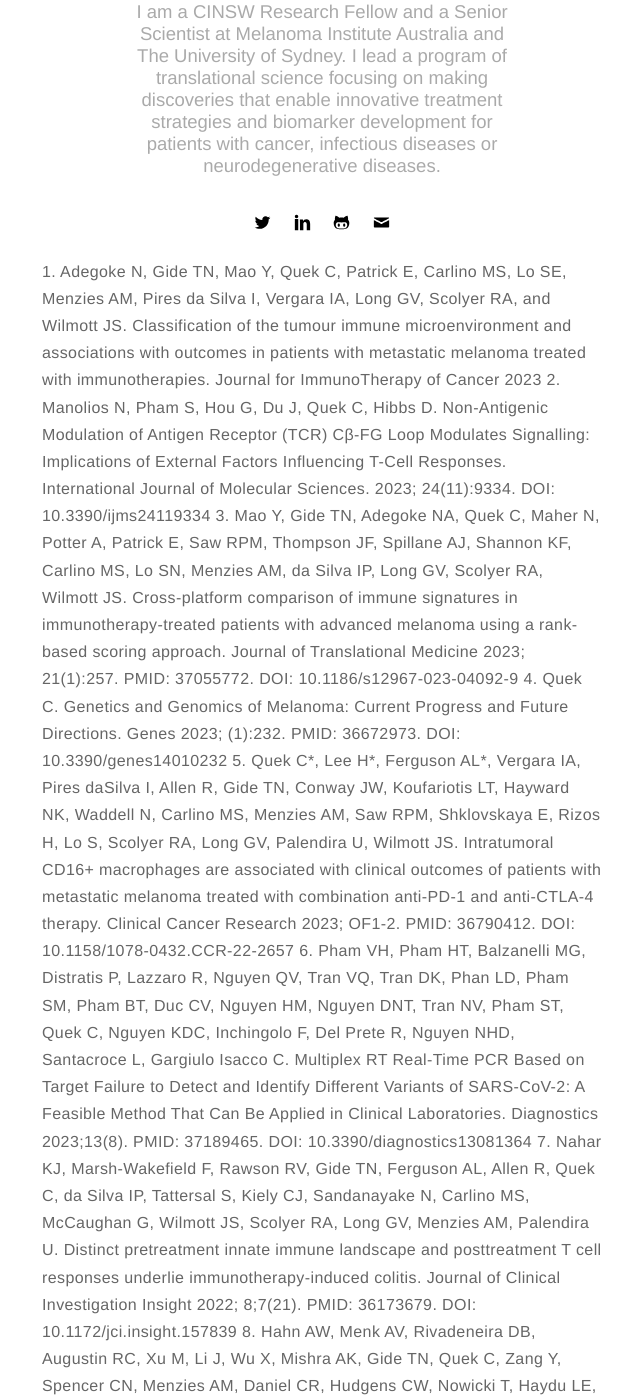
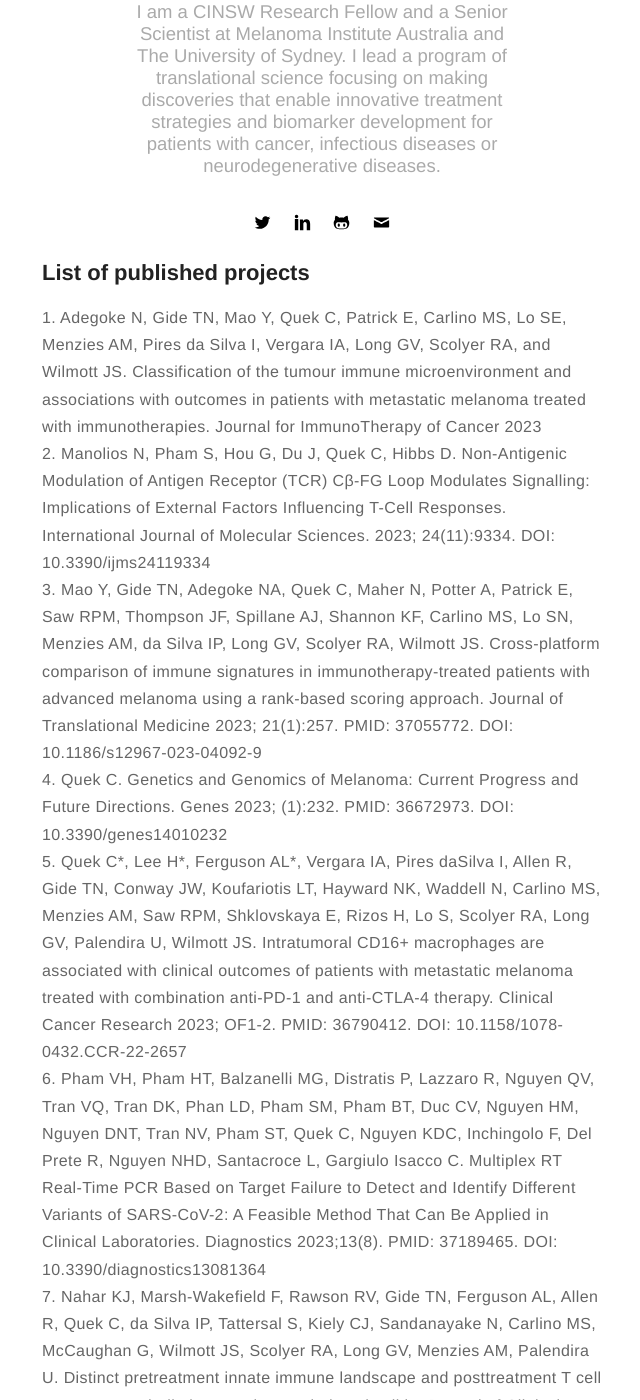
Before and after one commit to cameliaquek/cameliaquek.github.io, a Jekyll site: the page built from projects.html, in a window 1280 px wide and 1400 px high, scrolled down 328 px. Shown: the whole window, without its empty margins (318-958 px from the left). Built offline with Jekyll 4.4.1, drawn with Linux system fonts in a browser that asks for light colours; some of the changed text lies outside the part shown.

Commit message:
Update projects.html

```diff
--- a/projects.html
+++ b/projects.html
@@ -3,40 +3,74 @@ layout: page
 title: Projects
 ---
 
+<h2>List of published projects</h2>
 <p>
   1.	Adegoke N, Gide TN, Mao Y,  Quek C, Patrick E, Carlino MS, Lo SE, Menzies AM, Pires da Silva I, Vergara IA, Long GV, Scolyer RA, and Wilmott JS. Classification of the tumour immune microenvironment and associations with outcomes in patients with metastatic melanoma treated with immunotherapies. Journal for ImmunoTherapy of Cancer 2023
+<br>
   2.	Manolios N, Pham S, Hou G, Du J, Quek C, Hibbs D. Non-Antigenic Modulation of Antigen Receptor (TCR) Cβ-FG Loop Modulates Signalling: Implications of External Factors Influencing T-Cell Responses. International Journal of Molecular Sciences. 2023; 24(11):9334. DOI: 10.3390/ijms24119334
+<br>
   3.	Mao Y, Gide TN, Adegoke NA, Quek C, Maher N, Potter A, Patrick E, Saw RPM, Thompson JF, Spillane AJ, Shannon KF, Carlino MS, Lo SN, Menzies AM, da Silva IP, Long GV, Scolyer RA, Wilmott JS. Cross-platform comparison of immune signatures in immunotherapy-treated patients with advanced melanoma using a rank-based scoring approach. Journal of Translational Medicine 2023; 21(1):257. PMID: 37055772. DOI: 10.1186/s12967-023-04092-9
+<br>
   4.	Quek C. Genetics and Genomics of Melanoma: Current Progress and Future Directions. Genes 2023; (1):232. PMID: 36672973. DOI: 10.3390/genes14010232
+<br>
   5.	Quek C*, Lee H*, Ferguson AL*, Vergara IA, Pires daSilva I, Allen R, Gide TN, Conway JW, Koufariotis LT, Hayward NK, Waddell N, Carlino MS, Menzies AM, Saw RPM, Shklovskaya E, Rizos H, Lo S, Scolyer RA, Long GV, Palendira U, Wilmott JS. Intratumoral CD16+ macrophages are associated with clinical outcomes of patients with metastatic melanoma treated with combination anti-PD-1 and anti-CTLA-4 therapy. Clinical Cancer Research 2023; OF1-2. PMID: 36790412. DOI: 10.1158/1078-0432.CCR-22-2657
+<br>
   6.	Pham VH, Pham HT, Balzanelli MG, Distratis P, Lazzaro R, Nguyen QV, Tran VQ, Tran DK, Phan LD, Pham SM, Pham BT, Duc CV, Nguyen HM, Nguyen DNT, Tran NV, Pham ST, Quek C, Nguyen KDC, Inchingolo F, Del Prete R, Nguyen NHD, Santacroce L, Gargiulo Isacco C. Multiplex RT Real-Time PCR Based on Target Failure to Detect and Identify Different Variants of SARS-CoV-2: A Feasible Method That Can Be Applied in Clinical Laboratories. Diagnostics 2023;13(8). PMID: 37189465. DOI: 10.3390/diagnostics13081364
+<br>
   7.	Nahar KJ, Marsh-Wakefield F, Rawson RV, Gide TN, Ferguson AL, Allen R, Quek C, da Silva IP, Tattersal S, Kiely CJ, Sandanayake N, Carlino MS, McCaughan G, Wilmott JS, Scolyer RA, Long GV, Menzies AM, Palendira U. Distinct pretreatment innate immune landscape and posttreatment T cell responses underlie immunotherapy-induced colitis. Journal of Clinical Investigation Insight 2022; 8;7(21). PMID: 36173679. DOI: 10.1172/jci.insight.157839
+<br>
   8.	Hahn AW, Menk AV, Rivadeneira DB, Augustin RC, Xu M, Li J, Wu X, Mishra AK, Gide TN, Quek C, Zang Y, Spencer CN, Menzies AM, Daniel CR, Hudgens CW, Nowicki T, Haydu LE, Khan MAW, Gopalakrishnan V, Burton EM, Malke J, Simon JM, Bernatchez C, Putluri N, Woodman SE, Vashisht Gopal YN, Guerrieri R, Fischer GM, Wang J, Wani KM, Thompson JF, Lee JE, Hwu P, Ajami N, Gershenwald JE, Long GV, Scolyer RA, Tetzlaff MT, Lazar AJ, Schadendorf D, Wargo JA, Kirkwood JM, DeBerardinis RJ, Liang H, Futreal A, Zhang J, Wilmott JS, Peng W, Davies MA, Delgoffe GM, Najjar YG, McQuade JL. Obesity is associated with altered tumor metabolism in metastatic melanoma. Clinical Cancer Research 2023; 29(1):154-64. PMID: 36166093. DOI: 10.1158/1078-0432.CCR-22-2661
+<br>
   9.	Bai X, and Quek C. Unravelling Tumour Microenvironment in Melanoma at Single-Cell Level and Challenges to Checkpoint Immunotherapy. Genes 2022;13(10):1757. PMID: 36292642. DOI: 10.3390/genes13101757
+<br>
   10.	Ho PT, Balzanelli MG, Distratis P, Lazzaro R, Tran DK, Nguyen KCD, Bui TM, Nguyen TT, Pham ST, Nguyen HSD, Tran VT, Ho TT, Dipalma G, Inchingolo F, Quek C, Pham HT, Isacco CG, Santacroce L, Pham VH. Characteristics of Hepatitis B Virus Genotype and Sub-Genotype in Hepatocellular Cancer Patients in Vietnam. Diagnostics 2022;12(10). PMID: 36292082. DOI: 10.3390/diagnostics12102393
+<br>
   11.	Cheng L, Quek C, Li X, Bellingham SA, Ellett LJ, Shambrook M, Zafar S, Zerr I, Lawson VA, Hill AF. Distribution of microRNA profiles in pre-clinical and clinical forms of murine and human prion disease. Communications Biology. 2021 Mar 25;4(1):411. PMID: 33767334. DOI: 10.1038/s42003-021-01868-x
+<br>
   12.	Quek C, Bai X, Long GV, Scolyer RA, Wilmott JS. High-Dimensional Single-Cell Transcriptomics in Melanoma and Cancer Immunotherapy. Genes 2021; Oct;12(10):1629. PMID: 34681023. DOI: 10.3390/genes12101629
+<br>
   13.	Wu SZ, Roden DL, Al-Eryani G, Bartonicek N, Harvey K, Cazet AS, Chan CL, Junankar S, Hui MN, Millar EA, Beretov J, Horvath L, Joshua AM, Stricker P, Wilmott JS, Quek C, Long GV, Scolyer RA, Yeung BZ, Segara D, Mak C, Warrier S, Powell JE, O'Toole S, Lim E, Swarbrick A. Cryopreservation of human cancers conserves tumour heterogeneity for single-cell multi-omics analysis. Genome Medicine 2021; 13(1):81. PMID: 33971952. DOI: 10.1186/s13073-021-00885-z
+<br>
   14.	Pires da Silva I, Lo S, Quek C, Gonzalez M, Carlino MS, Long GV, Menzies AM. Site-specific response patterns, pseudoprogression, and acquired resistance in patients with melanoma treated with ipilimumab combined with anti-PD-1 therapy. Cancer 2020; 126(1):86-97. PMID: 31584722. DOI: 10.1002/cncr.32522
+<br>
   15.	Quek C*, Gide TN*, Menzies AM, Tasker AT, Shang P, Holst J, Madore J, Lim SY, Velickovic R, Wongchenko M, Yan Y, Lo S, Carlino MS, Guminski A, Saw RPM, Pang A, McGuire HM, Palendira U, Thompson JF, Rizos H, Silva IPD, Batten M, Scolyer RA, Long GV, Wilmott JS. Distinct Immune Cell Populations Define Response to Anti-PD-1 Monotherapy and Anti-PD-1/Anti-CTLA-4 Combined Therapy. Cancer Cell 2019; 35(2):238-55 e6. PMID: 30753825. DOI: 10.1016/j.ccell.2019.01.003
+<br>
   16.	Quek C, Rawson RV, Ferguson PM, Shang P, Silva I, Saw RPM, Shannon K, Thompson JF, Hayward NK, Long GV, Mann GJ, Scolyer RA, Wilmott JS. Recurrent hotspot SF3B1 mutations at codon 625 in vulvovaginal mucosal melanoma identified in a study of 27 Australian mucosal melanomas. Oncotarget 2019; 10(9):930-41. PMID: 30847022. DOI: 10.18632/oncotarget.26584
+<br>
   17.	Zhao W, Cheng L, Quek C, Bellingham SA, Hill AF. Novel miR-29b target regulation patterns are revealed in two different cell lines. Scientific reports 2019; 9(1):17449. PMID: 31767948. DOI: 10.1038/s41598-019-53868-x
+<br>
   18.	House IG, Savas P, Lai J, Chen AXY, Oliver AJ, Teo ZL, Todd KL, Henderson MA, Giuffrida L, Petley EV, Sek K, Mardiana S, Gide TN, Quek C, Scolyer RA, Long GV, Wilmott JS, Loi S, Darcy PK, Beavis PA. Macrophage-Derived CXCL9 and CXCL10 Are Required for Antitumor Immune Responses Following Immune Checkpoint Blockade. Clinical Cancer Research 2020; 26(2):487-504. PMID: 31636098. DOI: 10.1158/1078-0432.CCR-19-1868
+<br>
   19.	Edwards J, Tasker A, Pires da Silva I, Quek C, Batten M, Ferguson A, Allen R, Allanson B, Saw RPM, Thompson JF, Menzies AM, Palendira U, Wilmott JS, Long GV, Scolyer RA. Prevalence and Cellular Distribution of Novel Immune Checkpoint Targets Across Longitudinal Specimens in Treatment-naive Melanoma Patients: Implications for Clinical Trials. Clinical Cancer Research 2019; 25(11):3247-58. PMID: 30777877 DOI: 10.1158/1078-0432.CCR-18-4011
+<br>
   20.	Gide TN, Silva IP, Quek C, Ahmed T, Menzies AM, Carlino MS, Saw RPM, Thompson JF, Batten M, Long GV, Scolyer RA, Wilmott JS. Close proximity of immune and tumor cells underlies response to anti-PD-1 based therapies in metastatic melanoma patients. Oncoimmunology 2019; 9(1):1659093. PMID: 32002281. DOI: 10.1080/2162402X.2019.1659093
+<br>
   21.	Wilmott JS, Johansson PA, Newell F, Waddell N, Ferguson P, Quek C, Patch AM, Nones K, Shang P, Pritchard AL, Kazakoff S, Holmes O, Leonard C, Wood S, Xu Q, Saw RPM, Spillane AJ, Stretch JR, Shannon KF, Kefford RF, Menzies AM, Long GV, Thompson JF, Pearson JV, Mann GJ, Hayward NK, Scolyer RA. Whole genome sequencing of melanomas in adolescent and young adults reveals distinct mutation landscapes and the potential role of germline variants in disease susceptibility. International Journal of Cancer 2019;144(5):1049-60. PMID: 30178487. DOI: 10.1002/ijc.31791
+<br>
   22.	Lee H, Quek C, Silva I, Tasker A, Batten M, Rizos H, Lim SY, Nur Gide T, Shang P, Attrill GH, Madore J, Edwards J, Carlino MS, Guminski A, Saw RPM, Thompson JF, Ferguson PM, Palendira U, Menzies AM, Long GV, Scolyer RA, Wilmott JS. Integrated molecular and immunophenotypic analysis of NK cells in anti-PD-1 treated metastatic melanoma patients. Oncoimmunology. 2019;8(2):e1537581PMID: 30713793. DOI: 10.1080/2162402X.2018.1537581
+<br>
   23.	Pires da Silva I, Wang KYX, Wilmott JS, Holst J, Carlino MS, Park JJ, Quek C, Wongchenko M, Yan Y, Mann G, Johnson DB, McQuade JL, Rai R, Kefford RF, Rizos H, Scolyer RA, Yang JYH, Long GV, Menzies AM. Distinct Molecular Profiles and Immunotherapy Treatment Outcomes of V600E and V600K BRAF-Mutant Melanoma. Clinical Cancer Research 2019;25(4):1272-9. PMID: 30630828. DOI: 10.1158/1078-0432.CCR-18-1680
+<br>
   24.	Zhao X, Little P, Hoyle AP, Pegna GJ, Hayward MC, Ivanova A, Parker JS, Marron DL, Soloway MG, Jo H, Salazar AH, Papakonstantinou MP, Bouchard DM, Jefferys SR, Hoadley KA, Ollila DW, Frank JS, Thomas NE, Googe PB, Ezzell AJ, Collichio FA, Lee CB, Earp HS, Sharpless NE, Hugo W, Wilmott JS, Quek C, Waddell N, Johansson PA, Thompson JF, Hayward NK, Mann GJ, Lo RS, Johnson DB, Scolyer RA, Hayes DN, Moschos SJ. The Prognostic Significance of Low-Frequency Somatic Mutations in Metastatic Cutaneous Melanoma. Frontiers in Oncology 2018; 8: 584. PMID: 30662871. DOI: 10.3389/fonc.2018.00584
+<br>
   25.	Lamoury FMJ, Hajarizadeh B, Soker A, Martinez D, Quek C, Cunningham P, Catlett B, Cloherty G, Marks P, Amin J, Grebely J, Dore GJ, Applegate TL. Evaluation of a Hepatitis C Virus Core Antigen Assay in Plasma and Dried Blood Spot Samples. Journal of Molecular Diagnostics 2018; 20(5): 621-627. PMID: 29959023. DOI: 10.1016/j.jmoldx.2018.05.010
+<br>
   26.	Edwards J, Wilmott JS, Madore J, Gide TN, Quek C, Tasker A, Ferguson A, Chen J, Hewavisenti R, Hersey P, Gebhardt T, Weninger W, Britton WJ, Saw RPM, Thompson JF, Menzies AM, Long GV, Scolyer RA, Palendira U. CD103+ Tumor-Resident CD8+ T Cells Are Associated with Improved Survival in Immunotherapy-Naïve Melanoma Patients and Expand Significantly During Anti–PD-1 Treatment. Clinical Cancer Research. 2018;24(13):3036-45. PMID: 29599411. DOI: 10.1158/1078-0432.CCR-17-2257
+<br>
   27.	Quek C*, Bellingham SA *, Jung CH, Scicluna B, Shambrook MC, Sharples RA, Cheng L, Hill AF. Defining the purity of exosomes required for diagnostic profiling of small RNA suitable for biomarker discovery. RNA Biology 2017; 14(2): 245-258. PMID: 28005467. DOI: 10.1080/15476286.2016.1270005
+<br>
   28.	Quek C, Hill AF. The role of extracellular vesicles in neurodegenerative diseases. Biochemical and Biophysical Research Communications 2017; 483(4): 1178-1186. PMID: 27659705. DOI: 10.1016/j.bbrc.2016.09.090
+<br>
   29.	Quek C, Pham ST, Kieu TB, Pham TT, Luu LBN, Le TKT, Pham VH. H. pylori resistance to antibiotics and clarithromycin: Results from the study on 193 strains isolated from Vietnamese patients with gastro-duodenal ulcer. Vietnamese Journal of Gastroenterology 2016; 9(45):2872.
+<br>
   30.	Quek C, Pham ST, Tran KT, Pham BT, Huynh LV, Luu NBL, Le TKT, Quek K, Pham VH. Antimicrobial susceptibility and clarithromycin resistance patterns of Helicobacter pylori clinical isolates in Vietnam. F1000 Research 2016; 5:671. PMID: 27583131. DOI: 10.12688/f1000research.8239.1
+<br>
   31.	Quek C*, Cheng L*, Hung LW*, Sharples RA, Sherratt NA, Barnham KJ, Hill AF. Gene dysregulation is restored in the Parkinson’s disease MPTP neurotoxic mice model upon treatment of the therapeutic drug CuII(atsm). Scientific Reports 2016; 6:22398. PMID: 26928495. DOI:10.1038/srep22398
+<br>
   32.	Quek C, Jung CH, Bellingham SA, Lonie A, Hill AF. iSRAP – a one-touch research tool for rapid profiling of small RNA-seq data. Journal of Extracellular Vesicles 2015; 4(1):29454.
 PMID: 26561006. DOI: 10.3402/jev.v4.29454
+<br>
   33.	Pathan M, Keerthikumar S, Ang CS, Gangoda L, Quek C, Williamson NA, Mouradov D, Sieber OM, Simpson RJ, Bacic A, Hill AF, Stroud DA, Ryan MT, Agbinya, JI, Burgess AW, Mathivanan S. FunRich: An open access standalone functional enrichment and interaction network analysis tool. Proteomics 2015; 15(15):2597-2601. PMID: 25921073. DOI: 10.1002/pmic.201400515
+<br>
   34.	Cheng L, Quek C, Sun X, Bellingham SA, Hill AF. The detection of microRNA associated with Alzheimer's disease in biological fluids using next-generation sequencing technologies. Frontiers in Genetics 2013; 4:150. PMID: 23964286. DOI:10.3389/fgene.2013.00150
 </p>
```
Lines whose indentation alone changed are shown as unchanged.
